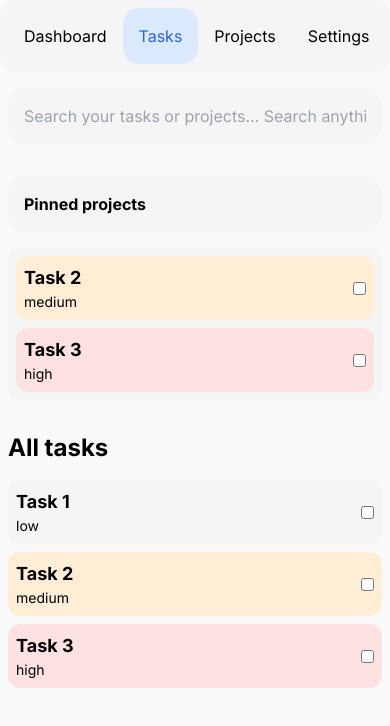
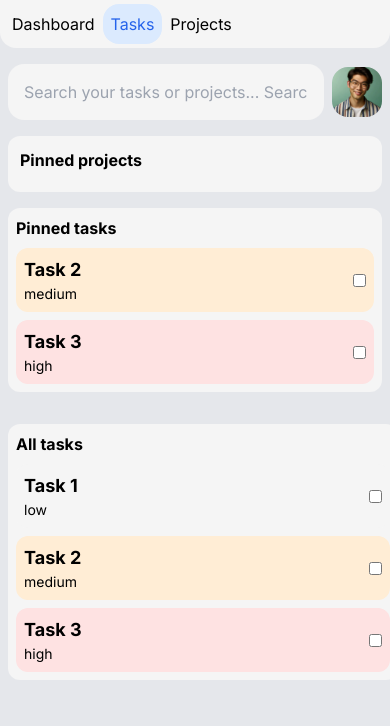
Before and after one commit to egordubina/tasks-app, a Next.js app: page /tasks in a window 390 px wide. Shown: the top 726 px of the page. Built offline with nearby package versions, Linux system fonts and the light colour scheme.

Commit message:
[+] Profile component

```diff
--- a/src/app/dashboard/page.tsx
+++ b/src/app/dashboard/page.tsx
@@ -1,3 +1,14 @@
+import Search from '@/app/ui/search/Search'
+
 export default function Dashboard() {
-  return <div>Dashboard</div>
+  return (
+    <section className="flex flex-col gap-8">
+      <div className=''>
+        <h1>Your tasks</h1>
+      </div>
+      <div className=''>
+        <h1>Your activity</h1>
+      </div>
+    </section>
+  )
 }
--- a/src/app/globals.css
+++ b/src/app/globals.css
@@ -4,7 +4,7 @@
 
 :root {
   --foreground-rgb: 0, 0, 0;
-  --background-rgb: 250, 250, 250;
+  --background-rgb: 229, 231, 235;
 }
 
 @media (prefers-color-scheme: dark) {
--- a/src/app/layout.tsx
+++ b/src/app/layout.tsx
@@ -1,7 +1,9 @@
 import type { Metadata } from 'next'
 import { Inter } from 'next/font/google'
-import './globals.css'
-import NavBar from './ui/navigation/NavBar'
+import '@/app/globals.css'
+import NavBar from '@/app/ui/navigation/NavBar'
+import Search from '@/app/ui/search/Search'
+import Profile from '@/app/ui/profile/Profile'
 
 const inter = Inter({ subsets: ['latin'] })
 
@@ -20,7 +22,13 @@ export default function RootLayout({
       <body className={`${inter.className} md:p-4`}>
         <section className="flex flex-col md:flex-row gap-4">
           <NavBar />
-          <div className="flex flex-col w-full">{children}</div>
+          <div className="flex flex-col w-full gap-4">
+            <div className="flex gap-2 sm:gap-4 items-center justify-between mx-2 sm:mx-0">
+              <Search />
+              <Profile />
+            </div>
+            {children}
+          </div>
         </section>
       </body>
     </html>
--- a/src/app/loading.tsx
+++ /dev/null
@@ -1,3 +0,0 @@
-export default function Loading() {
-    return <div>Lading...</div>
-}
--- /dev/null
+++ b/src/app/tasks/(overview)/loading.tsx
@@ -0,0 +1,21 @@
+import TasksSkeleton from '@/app/ui/tasks/TasksSkeleton'
+
+export default function Loading() {
+  return (
+    <section className="flex flex-col gap-8">
+      <div className="flex flex-col justify-between gap-4 sm:flex-row mx-2 sm:mx-0">
+        <div className="h-fit w-full sm:w-6/12 bg-neutral-100 dark:bg-neutral-900 p-2 sm:p-4 rounded-xl sm:rounded-2xl">
+          <h1 className="texl-2xl font-bold mb-2 sm:mb-4">Pinned projects</h1>
+        </div>
+        <div className="h-fit w-full sm:w-6/12 bg-neutral-100 dark:bg-neutral-900 p-2 sm:p-4 rounded-xl sm:rounded-2xl">
+          <h1 className="texl-2xl font-bold mb-2 sm:mb-4">Pinned tasks</h1>
+          <TasksSkeleton />
+        </div>
+      </div>
+      <div className="h-fit w-full bg-neutral-100 dark:bg-neutral-900 p-2 sm:p-4 rounded-xl sm:rounded-2xl">
+        <h1 className="text-2xl font-bold mb-4">All tasks</h1>
+        <TasksSkeleton />
+      </div>
+    </section>
+  )
+}
--- /dev/null
+++ b/src/app/tasks/(overview)/page.tsx
@@ -0,0 +1,26 @@
+import TasksList from '../../ui/tasks/TasksList'
+import Search from '../../ui/search/Search'
+import { fetchPinnedTasks, fetchTasks } from '../../lib/data'
+
+export default async function Tasks() {
+  const tasksData = fetchTasks()
+  const pinnedTasksData = fetchPinnedTasks()
+  const [tasks, pinnedTasks] = await Promise.all([tasksData, pinnedTasksData])
+  return (
+    <section className="flex flex-col gap-8">
+      <div className="flex flex-col justify-between gap-4 sm:flex-row mx-2 sm:mx-0">
+        <div className="h-fit w-full sm:w-6/12 bg-neutral-100 dark:bg-neutral-900 p-3 sm:p-4 rounded-xl sm:rounded-2xl">
+          <h1 className="texl-2xl font-bold mb-2 sm:mb-4">Pinned projects</h1>
+        </div>
+        <div className="h-fit w-full sm:w-6/12 bg-neutral-100 dark:bg-neutral-900 p-2 sm:p-4 rounded-xl sm:rounded-2xl">
+          <h1 className="texl-2xl font-bold mb-2 sm:mb-4">Pinned tasks</h1>
+          <TasksList tasks={pinnedTasks} />
+        </div>
+      </div>
+      <div className="h-fit w-full bg-neutral-100 dark:bg-neutral-900 p-2 sm:p-4 rounded-xl sm:rounded-2xl mx-2 sm:mx-0">
+        <h1 className="texl-2xl font-bold mb-2 sm:mb-4">All tasks</h1>
+        <TasksList tasks={tasks} />
+      </div>
+    </section>
+  )
+}
--- a/src/app/tasks/page.tsx
+++ /dev/null
@@ -1,32 +0,0 @@
-import TasksList from '../ui/tasks/TasksList'
-import TasksSkeleton from '../ui/tasks/TasksSkeleton'
-import { Suspense } from 'react'
-// import PinnedTasks from '@/app/ui/tasks/PinnedTasks'
-import Search from '../ui/Search'
-import { fetchPinnedTasks, fetchTasks } from '../lib/data'
-
-export default async function Tasks() {
-  const tasksData = fetchTasks()
-  const pinnedTasksData = fetchPinnedTasks()
-  const [tasks, pinnedTasks] = await Promise.all([tasksData, pinnedTasksData])
-  return (
-    <section className="flex flex-col gap-8">
-      <Search />
-      <div className="flex flex-col justify-between gap-4 sm:flex-row mx-2 sm:mx-0">
-        <div className="h-fit w-full sm:w-6/12 bg-neutral-100 dark:bg-neutral-900 p-4 rounded-2xl">
-          <h1 className="texl-2xl font-bold">Pinned projects</h1>
-        </div>
-        <div className="h-fit w-full sm:w-6/12 bg-neutral-100 dark:bg-neutral-900 p-2 sm:p-4 rounded-xl sm:rounded-2xl">
-          {/* <PinnedTasks /> */}
-          <TasksList tasks={pinnedTasks}/>
-        </div>
-      </div>
-      <div className="mx-2 sm:mx-0">
-        <h1 className="text-2xl font-bold mb-4">All tasks</h1>
-        {/* <Suspense fallback={<TasksSkeleton />}> */}
-          <TasksList tasks={tasks} />
-        {/* </Suspense> */}
-      </div>
-    </section>
-  )
-}
--- a/src/app/ui/navigation/NavBar.tsx
+++ b/src/app/ui/navigation/NavBar.tsx
@@ -1,6 +1,6 @@
 'use client'
 
-import type { NavItem } from '../../lib/types'
+import type { NavItem } from '@/app/lib/types'
 import Link from 'next/link'
 import { usePathname } from 'next/navigation'
 
@@ -17,25 +17,17 @@ const links: NavItem[] = [
     title: 'Projects',
     path: '/projects',
   },
-  {
-    title: 'Settings',
-    path: '/settings',
-  },
-  {
-    title: 'Account',
-    path: '/account',
-  },
 ]
 
 export default function NavBar() {
   const currentPath = usePathname()
   return (
-    <nav className="w-full flex p-2 bg-neutral-100 dark:bg-neutral-800 rounded-2xl md:w-1/6 md:h-[calc(100vh-2rem)] overflow-y-auto">
+    <nav className="w-full flex p-1 sm:p-2 bg-neutral-100 dark:bg-neutral-800 rounded-b-2xl md:rounded-2xl md:w-1/6 md:h-[calc(100vh-2rem)] overflow-y-auto">
       <div className="flex md:flex-col md:w-full">
         {links.map((item) => (
           <Link
             href={item.path}
-            className={`p-4 rounded-2xl transition-all ${
+            className={`p-2 md:p-4 rounded-2xl transition-all ${
               currentPath === item.path
                 ? 'dark:bg-blue-800 dark:text-blue-100 bg-blue-100 text-blue-600'
                 : 'md:dark:hover:bg-blue-900 md:dark:hover:text-blue-100 md:hover:bg-neutral-200'
--- /dev/null
+++ b/src/app/ui/profile/Profile.tsx
@@ -0,0 +1,66 @@
+'use client'
+
+import { usePathname } from 'next/navigation'
+import { useState } from 'react'
+import Link from 'next/link'
+import Image from 'next/image'
+import type { NavItem } from '@/app/lib/types'
+
+const links: NavItem[] = [
+  {
+    title: 'Profile',
+    path: '/account',
+  },
+  {
+    title: 'Settings',
+    path: '/settings',
+  },
+  {
+    title: 'Sign out',
+    path: '/',
+  },
+]
+
+export default function Profile() {
+  const [showMenu, setShowMenu] = useState(false)
+  const currentPath = usePathname()
+  return (
+    <div>
+      <Image
+        src="/people.jpg"
+        alt=""
+        width={60}
+        height={60}
+        className={`${
+          showMenu ? 'rounded-t-2xl' : 'rounded-2xl'
+        } cursor-pointer transition-all`}
+        onClick={() => setShowMenu(!showMenu)}
+      />
+      {showMenu && (
+        <div className="bg-neutral-100 rounded-b-2xl rounded-s-2xl absolute end-2 sm:end-0 md:end-[16px] p-1 shadow-xl flex flex-col z-50 w-60">
+          <div className="p-4">
+            <h1 className="text-center w-full text-lg font-bold">Mi Joon</h1>
+            <p className="text-center text-sm w-full text-neutral-500">
+              Lorem ipsum dolor sit amet consectetur adipisicing elit
+            </p>
+          </div>
+          <div className="flex flex-col">
+            {links.map((link) => (
+              <Link
+                href={link.path}
+                className={`cursor-pointer rounded-xl hover:bg-neutral-200 transition-all p-2 md:p-3 ${
+                  currentPath === link.path
+                    ? 'dark:bg-blue-800 dark:text-blue-100 bg-blue-100 text-blue-600'
+                    : ''
+                }`}
+                onClick={() => setShowMenu(false)}
+              >
+                {link.title}
+              </Link>
+            ))}
+          </div>
+        </div>
+      )}
+    </div>
+  )
+}
--- a/src/app/ui/Search.tsx
+++ b/src/app/ui/search/Search.tsx
@@ -7,7 +7,7 @@ export default function Search() {
   return (
     <input
       type="text"
-      className="rounded-2xl bg-neutral-100 dark:bg-neutral-800 p-4 focus:outline-none focus:bg-neutral-200 dark:focus:bg-neutral-900 transition mx-2 sm:mx-0"
+      className="rounded-2xl w-full bg-neutral-100 dark:bg-neutral-800 p-4 transition"
       placeholder="Search your tasks or projects... Search anything!"
       value={search}
       onChange={(e) => setSearch(e.target.value)}
```
Also changed, not shown: public/people.jpg (added).
